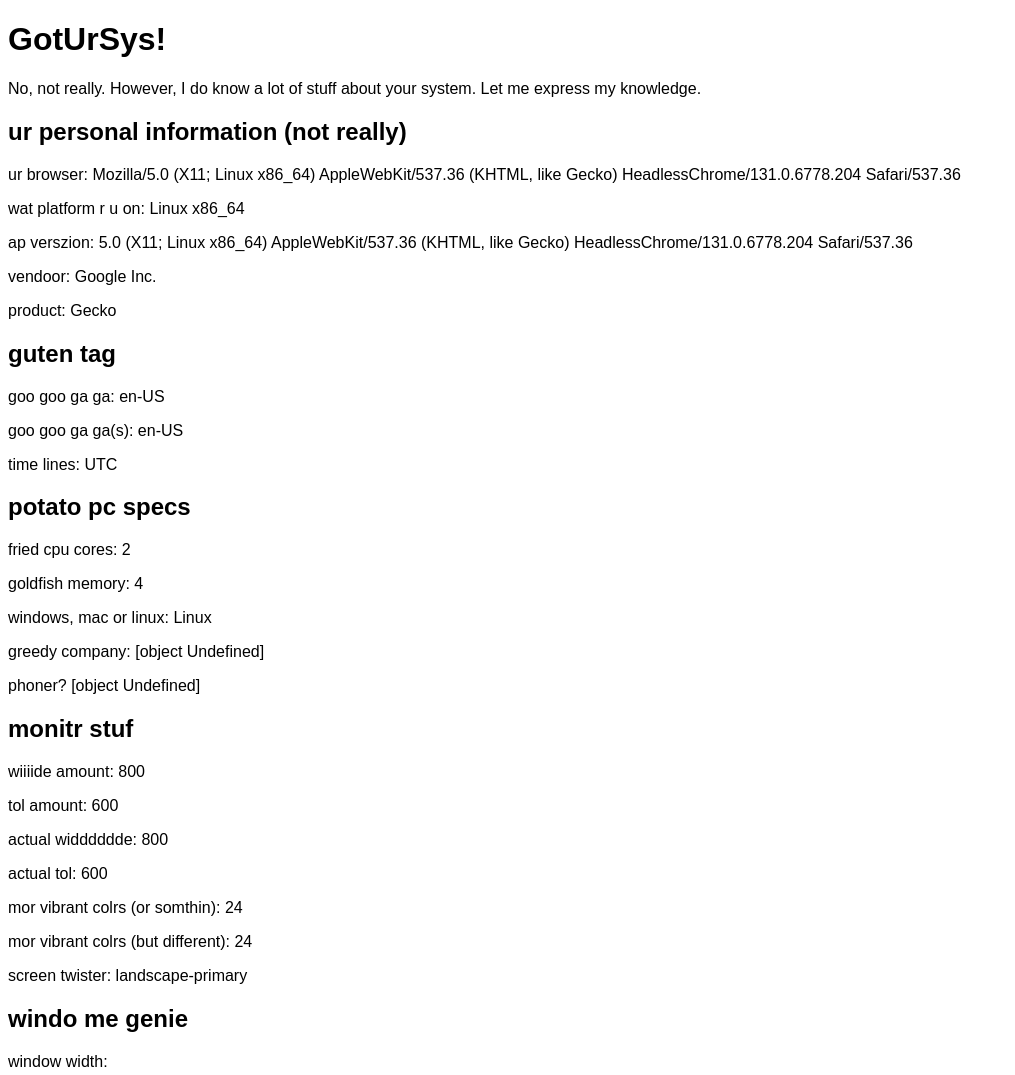
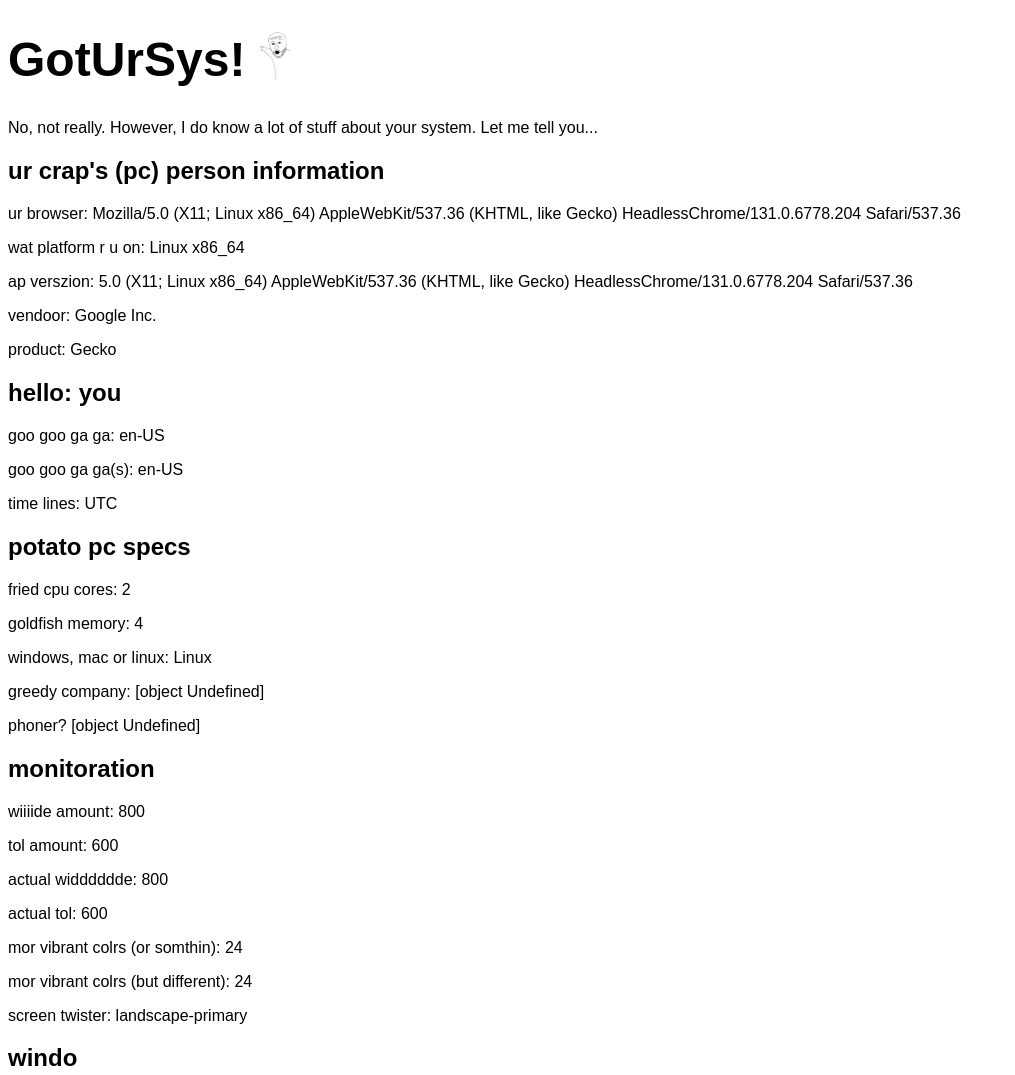
Before and after one commit to SabioOfficial/GotUrSys, a website: page app/index.html in a window 1280 px wide. Shown: the top 1075 px of the page, without its empty margins (0-1015 px from the left). Drawn offline with Linux system fonts and the light colour scheme; a web font is replaced by a local one.

Commit message:
css update and now npm start

```diff
--- a/app/index.html
+++ b/app/index.html
@@ -13,17 +13,17 @@
         <link href="https://fonts.googleapis.com/css2?family=National+Park:wght@200..800&display=swap" rel="stylesheet">
     </head>
     <body>
-        <h1>GotUrSys!</h1>
-        <p>No, not really. However, I do know a lot of stuff about your system. Let me express my knowledge.</p>
+        <h1>GotUrSys!<img src="assets/image/shocked-pointing.webp" style="height: 1em; width: auto;"></h1>
+        <p>No, not really. However, I do know a lot of stuff about your system. Let me tell you...</p>
 
-        <h2>ur personal information (not really)</h2>
+        <h2>ur crap's (pc) person information</h2>
         <p id="userAgent">useragent: </p>
         <p id="platform">platform: </p>
         <p id="appVersion">app version: </p>
         <p id="vendor">vendor: </p>
         <p id="product">product: </p>
 
-        <h2>guten tag</h2>
+        <h2>hello: you</h2>
         <p id="language">language: </p>
         <p id="languages">languages: </p>
         <p id="timeZone">time zone: </p>
@@ -35,7 +35,7 @@
         <p id="useragentdata?brands">useragentdata? brands: </p>
         <p id="useragentdata?mobile">on mobile? </p>
 
-        <h2>monitr stuf</h2>
+        <h2>monitoration</h2>
         <p id="screenWidth">screen width: </p>
         <p id="screenHeight">screen height: </p>
         <p id="availWidth">unfullscreened width: </p>
@@ -44,7 +44,7 @@
         <p id="pixelDepth">pixel depth: </p>
         <p id="orientation">orientation: </p>
 
-        <h2>windo me genie</h2>
+        <h2>windo</h2>
         <p id="windowWidth">window width: </p>
 
         <script src="index.js"></script>
--- a/app/style.css
+++ b/app/style.css
@@ -1,3 +1,10 @@
 body {
     font-family: 'National Park', sans-serif;
 }
+
+h1 {
+    display: flex;
+    flex-direction: row;
+    gap: 12px;
+    font-size: 3rem;
+}
--- a/package.json
+++ b/package.json
@@ -15,7 +15,7 @@
   "type": "commonjs",
   "main": "index.js",
   "scripts": {
-    "test": "node index.js"
+    "start": "node index.js"
   },
   "dependencies": {
     "express": "^5.1.0",
```
Also changed, not shown: app/assets/image/shocked-pointing.webp (added).
